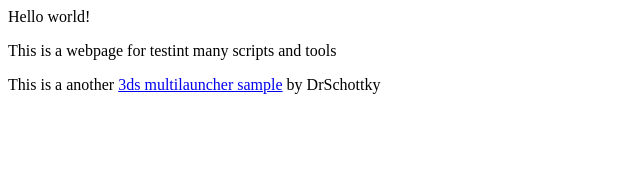
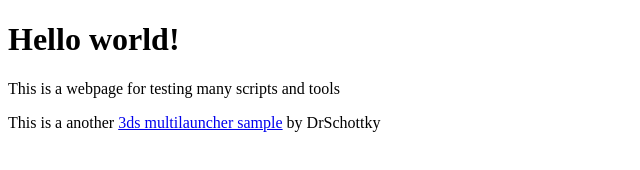
Before and after one commit to rickeymandraque/rickeymandraque.github.io, a plain HTML site: page index.html in a window 1280 px wide. Shown: the whole page, without its empty margins (0-640 px from the left). Drawn offline with Linux system fonts and the light colour scheme.

Commit message:
Update index.html

```diff
--- a/index.html
+++ b/index.html
@@ -5,8 +5,8 @@
         <title>Test area!</title>
     </head>
     <body>
-    Hello world!
-<p>This is a webpage for testint many scripts and tools</p>
-</p>This is a another <a href="http://rickeymandraque.github.io/3ds">3ds multilauncher sample</a> by DrSchottky</p>
+    <h1>Hello world!</h1>
+<p>This is a webpage for testing many scripts and tools</p>
+<p>This is a another <a href="http://rickeymandraque.github.io/3ds">3ds multilauncher sample</a> by DrSchottky</p>
     </body>
 </html>
```
